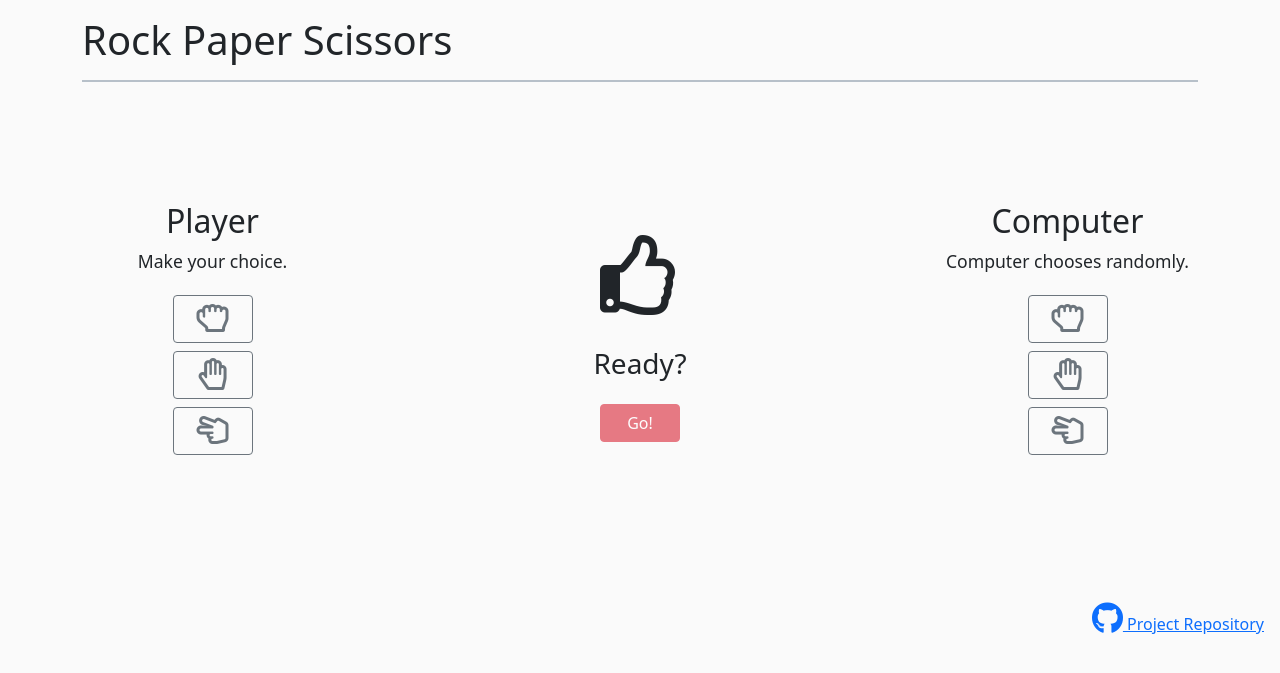
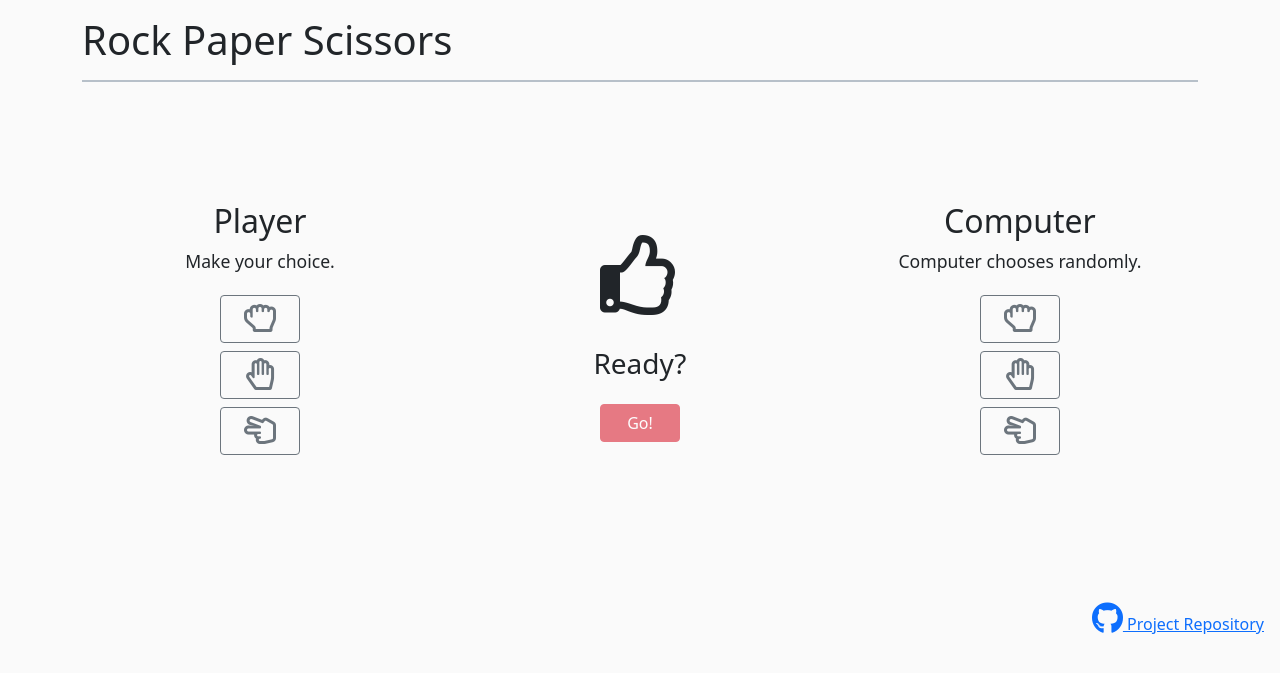
Before and after one commit to mppatterson84/michael_patterson.com, a Django app: page /rock-paper-scissors/ in a window 1280 px wide. Shown: the part 58-731 px from the top of the page. Run offline with Django 3.2, Linux system fonts and the light colour scheme; some libraries are stand-ins or nearby versions.

Commit message:
Update rock-paper-scissors.html

```diff
--- a/pages/templates/pages/rock-paper-scissors.html
+++ b/pages/templates/pages/rock-paper-scissors.html
@@ -13,7 +13,7 @@
 <div class="container">
     <h1 class="py-3 main-heading">Rock Paper Scissors</h1>
     <div class="row">
-        <aside class="col-sm-3 d-flex flex-column align-items-center justify-content-center">
+        <aside class="col-sm-3 col-lg-4 d-flex flex-column align-items-center justify-content-center">
             <h2>Player</h2>
             <p class="choice-display">Make your choice.</p>
             <div class="d-flex flex-row flex-sm-column align-items-center justify-content-center">
@@ -25,7 +25,7 @@
                         class="far fa-hand-scissors fa-2x"></i></button>
             </div>
         </aside>
-        <main class="col-sm-6 d-flex align-items-center justify-content-center">
+        <main class="col-sm-6 col-lg-4 d-flex align-items-center justify-content-center">
             <div class="text-center">
                 <i id="display-icon" class="far fa-thumbs-up fa-5x p-3 my-3 animate__animated"></i>
                 <i hidden class="far fa-thumbs-up fa-5x p-3 my-3 animate__animated result-icon"></i>
@@ -35,7 +35,7 @@
                 <button hidden id="play-again" class="btn btn-success m-3">Play Again</button>
             </div>
         </main>
-        <aside class="col-sm-3 d-flex flex-column align-items-center justify-content-center">
+        <aside class="col-sm-3 col-lg-4 d-flex flex-column align-items-center justify-content-center">
             <h2>Computer</h2>
             <p class="choice-display">Computer chooses randomly.</p>
             <div class="d-flex flex-row flex-sm-column align-items-center justify-content-center">
```
